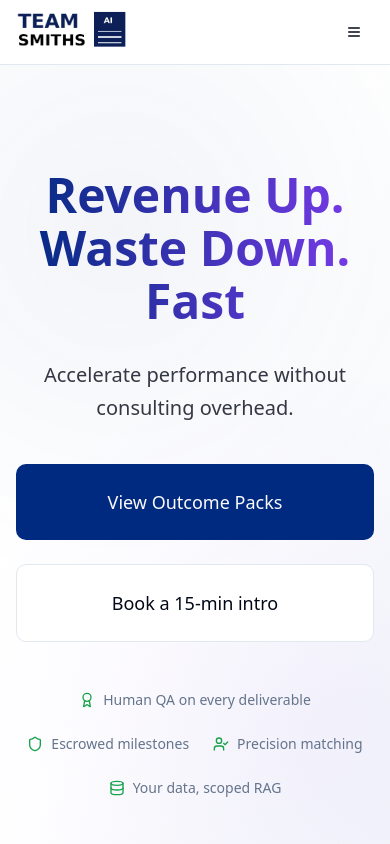
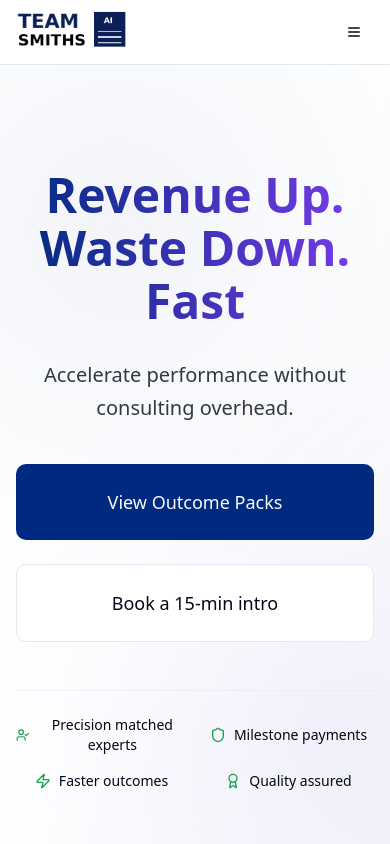
Before and after one commit to segunosu/teamsmiths-ai-deputees, a React (Vite) app: page / in a window 390 px wide. Shown: the top 844 px of the page. Built offline with nearby package versions, Linux system fonts and the light colour scheme.

Commit message:
Update hero section benefits
Update hero section benefits text, add separator line, and adjust layout for responsiveness.

```diff
--- a/src/pages/Home.tsx
+++ b/src/pages/Home.tsx
@@ -85,22 +85,24 @@ const Home = () => {
             </div>
 
             {/* Trust Strip */}
-            <div className="flex flex-wrap justify-center gap-6 text-sm text-muted-foreground max-w-4xl mx-auto">
-              <div className="flex items-center gap-2">
-                <Award className="h-4 w-4 text-success" />
-                <span>Human QA on every deliverable</span>
-              </div>
-              <div className="flex items-center gap-2">
-                <Shield className="h-4 w-4 text-success" />
-                <span>Escrowed milestones</span>
-              </div>
-              <div className="flex items-center gap-2">
-                <UserCheck className="h-4 w-4 text-success" />
-                <span>Precision matching</span>
-              </div>
-              <div className="flex items-center gap-2">
-                <Database className="h-4 w-4 text-success" />
-                <span>Your data, scoped RAG</span>
+            <div className="border-t border-border/50 mt-8 pt-6">
+              <div className="grid grid-cols-2 md:flex md:justify-between gap-4 md:gap-6 text-sm font-medium text-foreground max-w-4xl mx-auto">
+                <div className="flex items-center gap-2 justify-center md:justify-start">
+                  <UserCheck className="h-4 w-4 text-success" />
+                  <span>Precision matched experts</span>
+                </div>
+                <div className="flex items-center gap-2 justify-center md:justify-start">
+                  <Shield className="h-4 w-4 text-success" />
+                  <span>Milestone payments</span>
+                </div>
+                <div className="flex items-center gap-2 justify-center md:justify-start">
+                  <Zap className="h-4 w-4 text-success" />
+                  <span>Faster outcomes</span>
+                </div>
+                <div className="flex items-center gap-2 justify-center md:justify-start">
+                  <Award className="h-4 w-4 text-success" />
+                  <span>Quality assured</span>
+                </div>
               </div>
             </div>
           </div>
```
